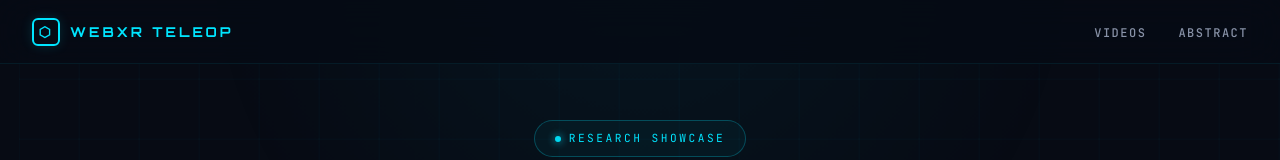
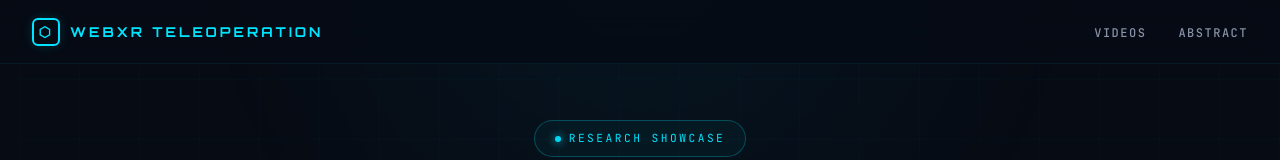
Before and after one commit to AshanPadukka/XR, a plain HTML site: page index.html in a window 1280 px wide. Shown: the top 160 px of the page. Drawn offline with Linux system fonts and the light colour scheme.

Commit message:
Update index.html

```diff
--- a/index.html
+++ b/index.html
@@ -1032,7 +1032,7 @@
 <nav class="nav" id="nav">
     <a href="#" class="nav-logo">
         <span class="logo-icon">⬡</span>
-        WebXR Teleop
+        WebXR Teleoperation
     </a>
     <ul class="nav-links" id="navLinks">
         <li><a href="#gallery">Videos</a></li>
```
